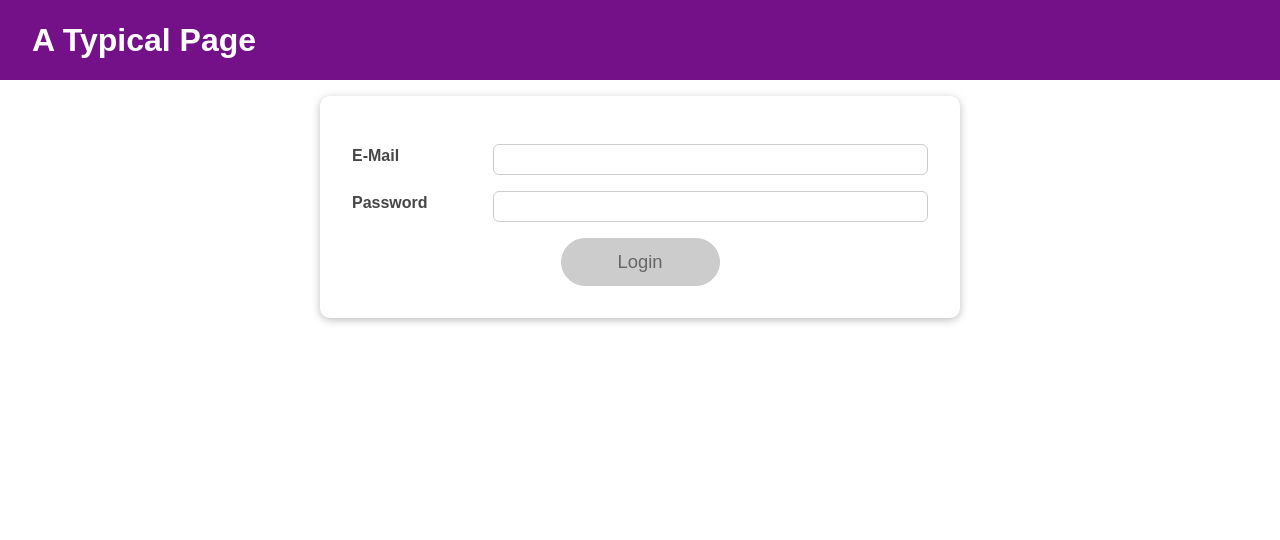
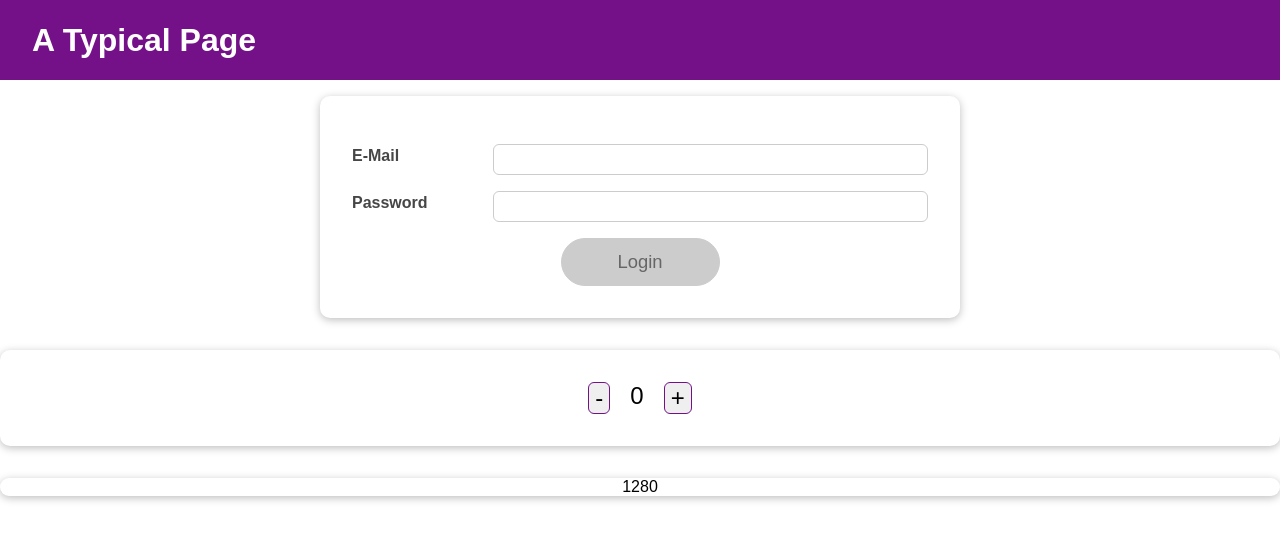
Before and after one commit to mchavez123/Advanced, a React (Create React App) app: page / in a window 1280 px wide. Shown: the top 540 px of the page. Built offline with nearby package versions, Linux system fonts and the light colour scheme.

Commit message:
add react context API practice

```diff
--- a/src/App.js
+++ b/src/App.js
@@ -3,6 +3,10 @@ import React, { useState, useEffect } from "react";
 import Login from "./components/Login/Login";
 import Home from "./components/Home/Home";
 import MainHeader from "./components/MainHeader/MainHeader";
+import AuthContext from "./store/auth-context";
+import Counter from "./components/Counter/Counter";
+import PostsUsersComments from "./components/PostsUsersComments/PostsUsersComments";
+
 
 function App() {
   const [isLoggedIn, setIsLoggedIn] = useState(false);
@@ -28,13 +32,20 @@ function App() {
   };
 
   return (
-    <React.Fragment>
-      <MainHeader isAuthenticated={isLoggedIn} onLogout={logoutHandler} />
+    <AuthContext.Provider
+      value={{
+        isLoggedIn: isLoggedIn,
+      }}
+    >
+      <MainHeader onLogout={logoutHandler} />
       <main>
         {!isLoggedIn && <Login onLogin={loginHandler} />}
         {isLoggedIn && <Home onLogout={logoutHandler} />}
       </main>
-    </React.Fragment>
+      <Counter />
+      <PostsUsersComments />
+
+    </AuthContext.Provider>
   );
 }
 
--- /dev/null
+++ b/src/components/Counter/Counter.js
@@ -0,0 +1,25 @@
+import React, { useState } from 'react';
+import Card from '../UI/Card/Card';
+import styles from './Counter.module.css';
+
+function Counter(props) {
+    const [count, setCount] = useState(0);
+
+    const decrementCount = () => {
+        setCount(prevCount => prevCount -1);
+    }
+    const incrementCount = () => {
+        setCount(prevCount => prevCount +1);
+    }
+    return (
+        <Card>
+        <div className={styles.counter}>
+        <button className={styles.button} onClick={decrementCount}> - </button>
+        <span> {count} </span>
+        <button className={styles.button} onClick={incrementCount}> + </button>
+        </div>
+        </Card>
+    );
+}
+
+export default Counter;
--- /dev/null
+++ b/src/components/Counter/Counter.module.css
@@ -0,0 +1,16 @@
+.counter {
+    width:100px;
+  font-size: 24px;
+  display: flex;
+  justify-content: center;
+  width: 50%;
+  max-width: 20rem;
+  margin: 2rem auto;
+  padding: 2rem;
+}
+.button {
+  font-size: 24px;
+  margin: 0px 20px;
+  border-radius: 6px;
+  border: 1px solid #741188;
+}
--- a/src/components/Home/Home.js
+++ b/src/components/Home/Home.js
@@ -2,11 +2,13 @@ import React from 'react';
 
 import Card from '../UI/Card/Card';
 import classes from './Home.module.css';
+import Button from '../UI/Button/Button';
 
 const Home = (props) => {
   return (
     <Card className={classes.home}>
       <h1>Welcome back!</h1>
+      <Button onClick={props.onLogout}>Logout</Button>
     </Card>
   );
 };
--- a/src/components/MainHeader/MainHeader.js
+++ b/src/components/MainHeader/MainHeader.js
@@ -7,7 +7,7 @@ const MainHeader = (props) => {
   return (
     <header className={classes['main-header']}>
       <h1>A Typical Page</h1>
-      <Navigation isLoggedIn={props.isAuthenticated} onLogout={props.onLogout} />
+      <Navigation onLogout={props.onLogout} />
     </header>
   );
 };
--- a/src/components/MainHeader/Navigation.js
+++ b/src/components/MainHeader/Navigation.js
@@ -1,22 +1,25 @@
-import React from 'react';
+import React, { useContext } from 'react';
+import AuthContext from '../../store/auth-context';
 
 import classes from './Navigation.module.css';
 
 const Navigation = (props) => {
+  const ctx = useContext(AuthContext);
+
   return (
-    <nav className={classes.nav}>
+        <nav className={classes.nav}>
       <ul>
-        {props.isLoggedIn && (
+        {ctx.isLoggedIn && (
           <li>
             <a href="/">Users</a>
           </li>
         )}
-        {props.isLoggedIn && (
+        {ctx.isLoggedIn && (
           <li>
             <a href="/">Admin</a>
           </li>
         )}
-        {props.isLoggedIn && (
+        {ctx.isLoggedIn && (
           <li>
             <button onClick={props.onLogout}>Logout</button>
           </li>
--- /dev/null
+++ b/src/components/PostsUsersComments/PostsUsersComments.js
@@ -0,0 +1,32 @@
+import React, { useState, useEffect } from "react";
+import Card from "../UI/Card/Card";
+import styles from "./PostsUsersComments.module.css";
+
+const PostsUsersComments = () => {
+  const [windowWidth, setwindowWidth] = useState(window.innerWidth);
+
+    const handleResize = () => {
+        setwindowWidth(window.innerWidth)
+    }
+
+  useEffect(() => {
+    window.addEventListener('resize', handleResize)
+    return () => {
+        window.removeEventListener('resize', handleResize)
+    }
+  }, [])
+
+
+  return (
+    <Card>
+      <div className={styles.options}>
+    {windowWidth}
+      </div>
+
+
+
+    </Card>
+  );
+};
+
+export default PostsUsersComments;
--- /dev/null
+++ b/src/components/PostsUsersComments/PostsUsersComments.module.css
@@ -0,0 +1,5 @@
+.options {
+    display: flex;
+    align-items: center;
+    justify-content: center;
+}
--- /dev/null
+++ b/src/store/auth-context.js
@@ -0,0 +1,7 @@
+import React from 'react';
+
+const AuthContext = React.createContext({
+    isLoggedIn: false
+});
+
+export default AuthContext;
```
Also changed, not shown: src/components/Login/Login.js (+4 -4 lines), 1 other file (tests, documents, lock files or other folders).
